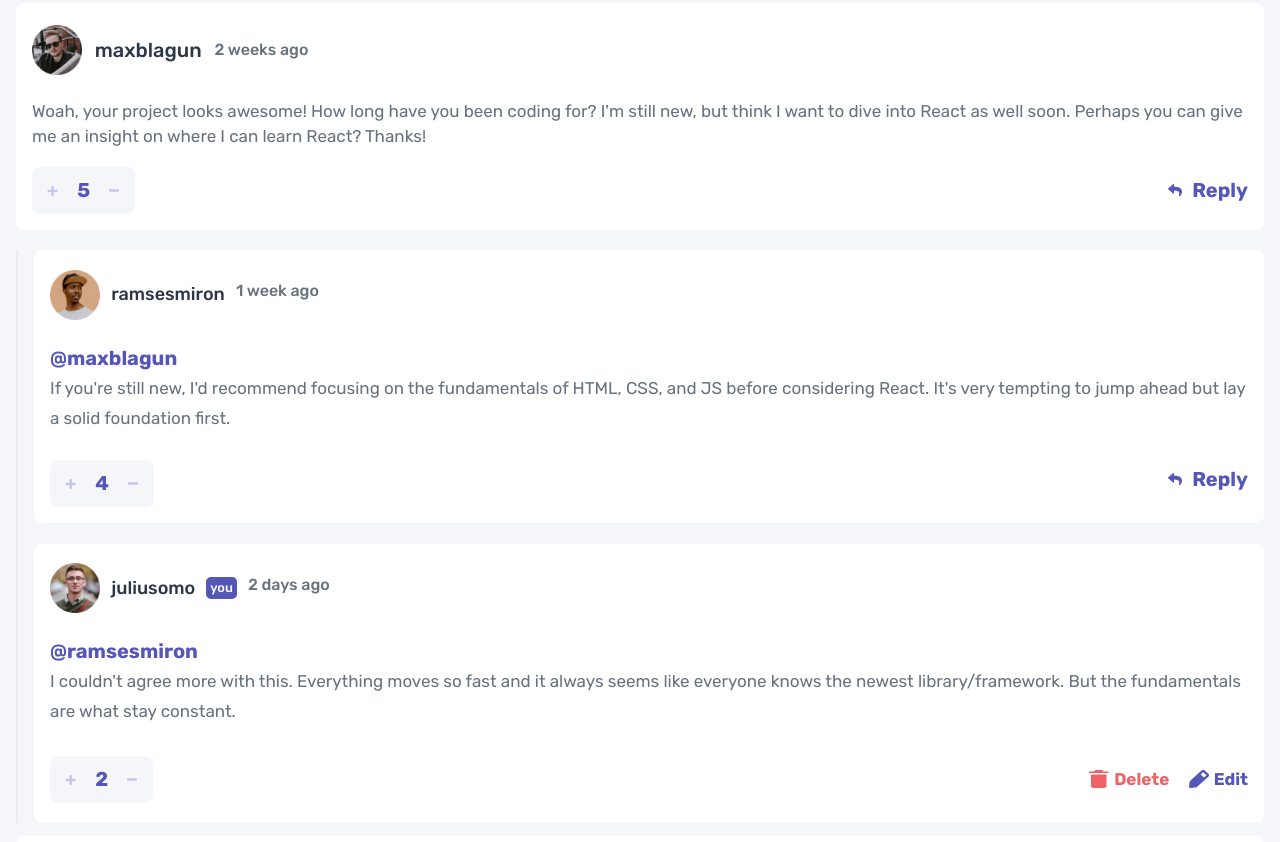
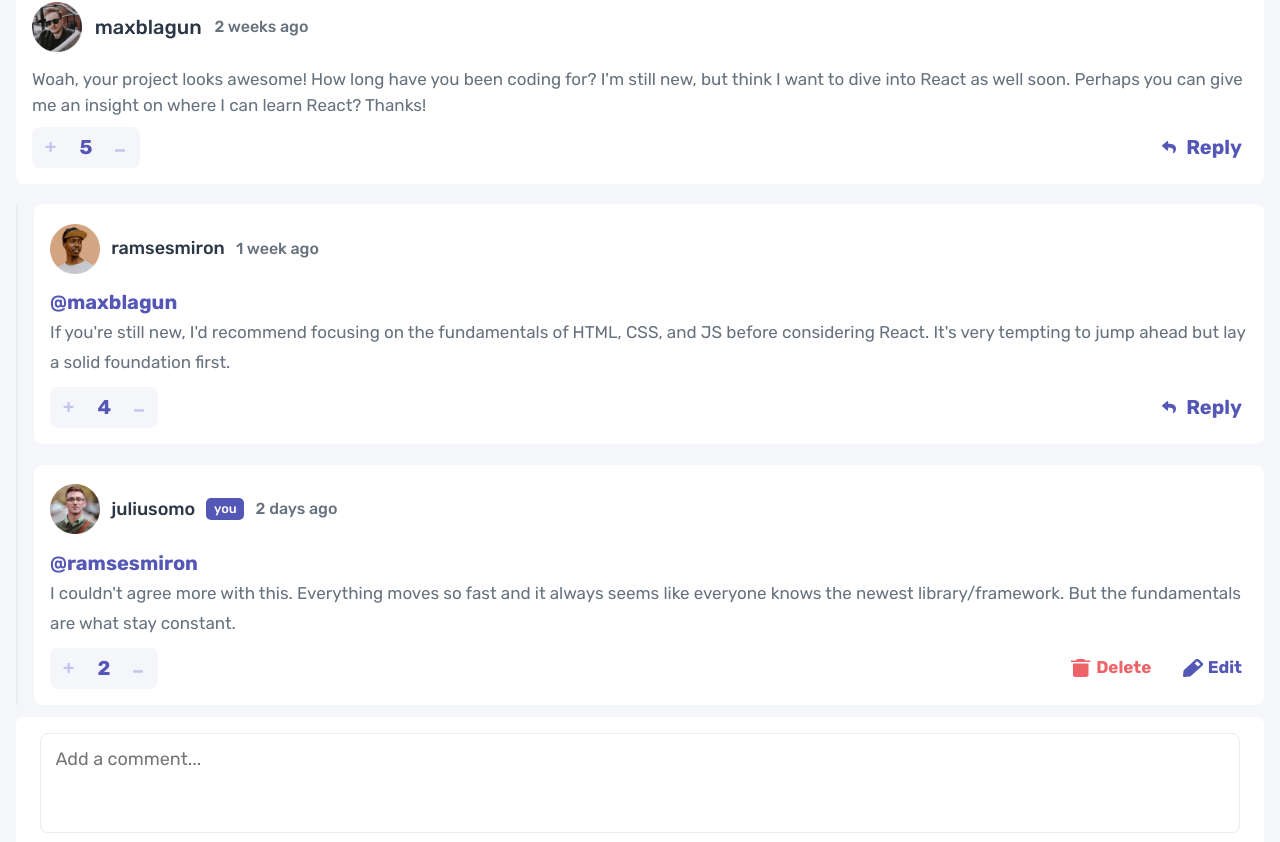
Before and after one commit to OGBENI-NG/interactive-comments-section-main, a React (Vite) app: page / in a window 1280 px wide. Shown: the part 298-1140 px from the top of the page. Built offline with nearby package versions, Linux system fonts and the light colour scheme.

Commit message:
save and check

```diff
--- a/Components/Comment.jsx
+++ b/Components/Comment.jsx
@@ -196,45 +196,24 @@ export default function Comment() {
                         onClick={() => handleUpdateCommentReply(id, replyId)}
                       >update</button>
                       ):(
-                      <div className="reply-wrapper">
-                        <div className="scores-wrapper-in-reply" >
-                          <img
-                            src={plusIcon}
-                            alt="plus-icon"
-                            onClick={() => handleLike(id, true, replyId, replyIndex)}
+                        <EditComment
+                          id={replyId}
+                          plusIcon={plusIcon}
+                          minusIcon={minusIcon}
+                          replyIcon={replyIcon}
+                          deleteIcon={deleteIcon}
+                          editIcon={editIcon}
+                          username={replyUsername}
+                          replyId={replyId}
+                          handleLike={() => handleLike(id, true, replyId, replyIndex)}
+                          handleUnlike={() => handleUnlike(id, true, replyId, replyIndex)}
+                          handleToggle={() => handleToggle(replyIndex)}
+                          handleEditToggle={handleEditToggle}
+                          handleToggleDelete={handleToggleDelete}
+                          score={replyScore}
+                          isCurrentUser={isCurrentUser}
 
-                          />
-                          <span className="scores-in-replies">{replyScore}</span>
-                          <img
-                            src={minusIcon}
-                            alt="minus-icon"
-                            onClick={() => handleUnlike(id, true, replyId, replyIndex)}
-                          />
-                        </div>
-                        {replyUsername === isCurrentUser ? (
-                          <div className="edit-wrapper">
-                            <p
-                              className="del-btn"
-                              onClick={() => handleToggleDelete(replyId)}
-                            >
-                              <img src={deleteIcon} alt="delete-icon" />
-                              delete
-                            </p>
-                            <p className="edit-btn" onClick={() => handleEditToggle(replyId)}>
-                              <img src={editIcon} alt="edit-icon" />
-                              edit
-                            </p>
-                          </div>
-                        ) : (
-                          <span
-                            className="reply reply-in-replies"
-                            onClick={() => handleToggle(replyIndex)}
-                          >
-                            <img src={replyIcon} alt="reply-icon" />
-                            reply
-                          </span>
-                        )}
-                      </div>
+                        />
                     )}
                   </Sections>
                   <div>
@@ -317,45 +296,23 @@ export default function Comment() {
                               onClick={() => handleUpdateReplyForReply(newReply.id, replyIndex, replyId)}
                             >update</button>
                             ) : (
-                            <div className="reply-wrapper">
-                              <div className="scores-wrapper-in-reply">
-                                <img
-                                  src={plusIcon}
-                                  alt="plus-icon"
-                                  onClick={() => handleLikeForReply(id, true, newReply.id, replyIndex)}
-
-                                />
-                                <span className="scores-in-replies">{newReply.score}</span>
-                                <img
-                                  src={minusIcon}
-                                  alt="minus-icon"
-                                  onClick={() => handleUnlikeForReply(id, true, newReply.id, replyIndex)}
-                                />
-                              </div>
-                              {newReply.user.username === isCurrentUser ? (
-                                <div className="edit-wrapper">
-                                  <p className="del-btn"
-                                  onClick={() => handleToggleDelete(newReply.id)}
-
-                                  >
-                                    <img src={deleteIcon} alt="delete-icon" />
-                                    delete
-                                  </p>
-                                  <p className="edit-btn" onClick={() => handleEditToggle(newReply.id)}>
-                                    <img src={editIcon} alt="edit-icon" />
-                                    edit
-                                  </p>
-                                </div>
-                              ) : (
-                                <span
-                                  className="reply reply-in-replies"
-                                  onClick={() => handleToggle(replyIndex)}
-                                >
-                                  <img src={replyIcon} alt="reply-icon" />
-                                  reply
-                                </span>
-                              )}
-                            </div>
+                              <EditComment
+                                plusIcon={plusIcon}
+                                minusIcon={minusIcon}
+                                deleteIcon={deleteIcon}
+                                user={newReply.user}
+                                editIcon={editIcon}
+                                username={newReply.username}
+                                isCurrentUserReply={newReply.user.username === isCurrentUser}
+                                id={newReply.id}
+                                replyIndex={replyIndex}
+                                score={newReply.score}
+                                handleLike={() => handleLikeForReply(id, true, newReply.id, replyIndex)}
+                                handleUnlike={() => handleUnlikeForReply(id, true, newReply.id, replyIndex)}
+                                handleEditToggle={handleEditToggle}
+                                handleToggleDelete={handleToggleDelete}
+                                handleToggle={() => handleToggle(replyIndex)}
+                              />
                           )}
                         </Sections>
                         <div>
--- a/Components/EditComment.jsx
+++ b/Components/EditComment.jsx
@@ -11,34 +11,38 @@ export default function EditComment({
       return (
             <div className="reply-wrapper">
                   <div className="scores-wrapper">
+                       <button className='plus-icon'>
                               <img
                                     src={plusIcon}
                                     alt="plus-icon"
                                     onClick={() => handleLike(id)}
                               />
+                       </button>
                         <span className="scores">{score}</span>
+                        <button className='minus-icon'>
                               <img
                                     src={minusIcon}
                                     alt="minus-icon"
                                     onClick={() => handleUnlike(id)}
                               />
+                        </button>
                   </div>
                   {username === isCurrentUser ? (
                         <div className="edit-wrapper">
-                              <p className="del-btn" onClick={() => handleToggleDelete(id)}>
+                              <button className="del-btn" onClick={() => handleToggleDelete(id)}>
                                     <img src={deleteIcon} alt="delete-icon" />
                                     delete
-                              </p>
-                              <p className="edit-btn" onClick={() => handleEditToggle(id)}>
+                              </button>
+                              <button className="edit-btn" onClick={() => handleEditToggle(id)}>
                                     <img src={editIcon} alt="edit-icon"  />
                                     edit
-                              </p>
+                              </button>
                         </div>
                         ) : (
-                        <span className="reply" onClick={() => handleToggle(commentIndex)}>
+                        <button className="reply" onClick={() => handleToggle(commentIndex)}>
                               <img src={replyIcon} alt="reply-icon" />
                               reply
-                        </span>
+                        </button>
                   )}
             </div>
       )
--- a/index.css
+++ b/index.css
@@ -27,7 +27,8 @@ html, body{
 /* all flex container */
 .username-wrapper, .scores-wrapper, .reply-wrapper, .reply,
 .add-comment-inner, .scores-wrapper-in-reply,
-.modal-btn-wrapper {
+.modal-btn-wrapper, .del-btn, .edit-btn, .edit-wrapper button,
+.edit-wrapper {
     display: flex;
     align-items: center;
 }
@@ -55,7 +56,7 @@ html, body{
     margin: 1.1em 0 1.3em;
 }
 .scores-wrapper {
-    gap: 1.2em;
+    gap: 1em;
 }
 .username-wrapper{
     gap: .8em;
@@ -78,6 +79,7 @@ html, body{
 .content {
     line-height: 150%;
     font-size: 17px;
+    margin: .5em auto;
 }
 .scores,  .reply, .scores-wrapper-in-reply > .scores-in-replies {
     font-weight: 700;
@@ -96,6 +98,8 @@ html, body{
     margin: 0 0 0 auto;
     text-transform: capitalize;
     gap: .5em;
+    border: none;
+    background-color: transparent;
 }
 .reply-to {
     font-weight: 700;
@@ -106,6 +110,7 @@ html, body{
     font-weight: 400;
     font-size: 17px;
     color: var(--Grayish-Blue);
+    display: block;
 }
 .replies-container {
     padding-left: 1em;
@@ -123,7 +128,7 @@ html, body{
     -o-border-radius: 5px;
     border-radius: 5px;
     padding-inline: 0;
-    padding: .3em;
+    padding: .3em .6em;
 }
 .date {
     font-size: 16px;
@@ -131,7 +136,7 @@ html, body{
 }
 
 .scores-wrapper, .scores-wrapper-in-reply {
-    padding: 12px 15px;
+    padding: .5em .4em;
     -webkit-border-radius: 8px;
     -moz-border-radius: 8px;
     -ms-border-radius: 8px;
@@ -143,6 +148,7 @@ html, body{
     gap: 1.2em;
     padding: 12px 15px;
 }
+
 .reply-names-wrapper{
     gap: .7em;
 }
@@ -151,18 +157,17 @@ html, body{
 }
 .edit-wrapper {
     margin: 0 0 0 auto;
-    display: flex;
-    align-items: center;
     gap: 1.2em;
 }
-.edit-wrapper p {
-    display: flex;
+.edit-wrapper button {
     gap: .3em;
     font-weight: 700;
     font-size: 17px;
     text-transform: capitalize;
+    background-color: inherit;
+    border: none;
 }
-.edit-wrapper p img {
+.edit-wrapper  img {
     width: 20px;
     height: 18px;
 }
@@ -172,6 +177,12 @@ html, body{
 .edit-wrapper .edit-btn {
     color: var(--Moderate-blue);
 }
+.plus-icon, .minus-icon {
+    height: 25px;
+    width: 25px;
+    border: none;
+    background-color: inherit;
+}
 .reply-section, .send-comment-wrapper, .reply-section-inner {
     background-color: var(--White);
     -webkit-border-radius: 8px;
@@ -179,7 +190,6 @@ html, body{
     -ms-border-radius: 8px;
     -o-border-radius: 8px;
     border-radius: 8px;
-
 }
 .reply-comment{
     margin-top: .5em;
@@ -187,12 +197,12 @@ html, body{
 
 .reply-section{
     padding: 1em;
-    margin-top: 1.3em;
+    margin-top: 1.3em ;
+    color: var(--Grayish-Blue);
 }
 .open {
     -webkit-animation: open .4s ease 0s 1 normal forwards;
     animation: open .4s ease 0s 1 normal forwards;
-
 }
 .open-new-comment {
     -webkit-animation: slideIn .4s ease 0s 1 normal forwards;
@@ -239,7 +249,6 @@ html, body{
     margin-top: .8em;
 }
 .send-comment-wrapper span,
-.reply-section span,
 .reply-section-inner span {
     display: block;
     padding-bottom: .4em;
@@ -267,6 +276,7 @@ textarea {
 .edit-reply-inner {
     margin: .8em 0 .4em;
 }
+
 .edit-reply-inner span {
     font-size: .978em;
     color: var(--Grayish-Blue);
```
Lines whose indentation alone changed are shown as unchanged.
